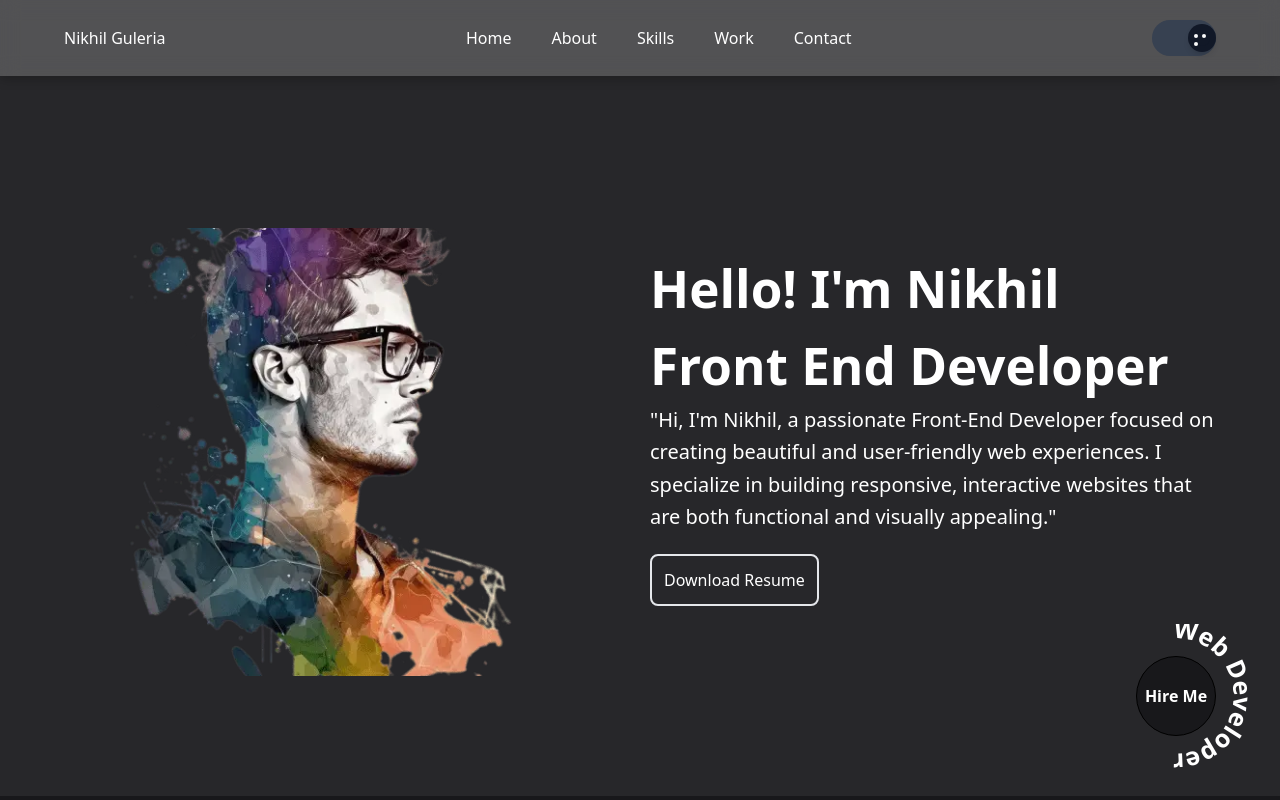
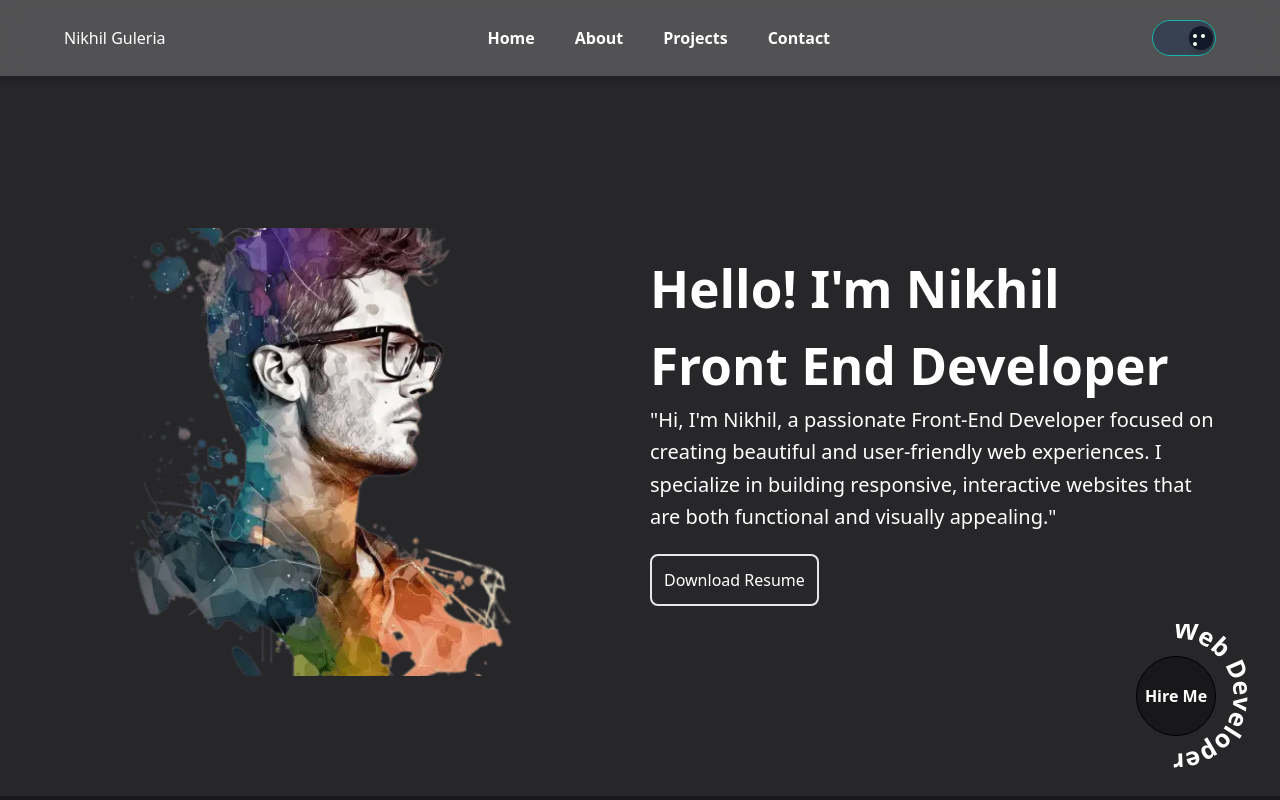
Before and after one commit to Nikhilguleria98/Portfolio, a React (Vite) app: page / in a window 1280 px wide. Shown: the top 800 px of the page. Built offline with nearby package versions, Linux system fonts and the light colour scheme.

Commit message:
added download resume functionality

```diff
--- a/index.html
+++ b/index.html
@@ -4,8 +4,10 @@
     <meta charset="UTF-8" />
     <meta name="viewport" content="width=device-width, initial-scale=1.0" />
     <title>Portfolio</title>
+
+
   </head>
-  <body class="">
+  <body class="font-sans">
     <div id="root"></div>
     <script type="module" src="/src/main.jsx"></script>
   </body>
--- a/src/components/About/About.jsx
+++ b/src/components/About/About.jsx
@@ -3,7 +3,7 @@ import { motion } from 'framer-motion'; // Importing Framer Motion
 import Skills from '../Skill/Skill';
 import AcademicSection from '../Academic section/Academic';
 
-function AboutUs() {
+function About() {
   return (
    <>
 
@@ -86,4 +86,4 @@ function AboutUs() {
   );
 }
 
-export default AboutUs;
+export default About;
--- a/src/components/Header/Header.jsx
+++ b/src/components/Header/Header.jsx
@@ -40,20 +40,17 @@ function Navbar() {
         <div className="flex justify-between px-4 md:px-16 py-5 items-center  text-black dark:text-white ">
           <div>Nikhil Guleria</div>
           <div>
-            <ul className="hidden md:flex gap-10">
-              <li className="hover:text-gray-300 transition-colors">
+            <ul className="hidden md:flex gap-10 font-semibold">
+              <li className="hover:text-teal-500 duration-300  transition-colors">
                 <a href="#home">Home</a>
               </li>
-              <li className="hover:text-gray-300 transition-colors">
+              <li className="hover:text-teal-500 duration-300 transition-colors">
                 <a href="#about">About</a>
               </li>
-              <li className="hover:text-gray-300 transition-colors">
-                <a href="#skills">Skills</a>
+              <li className="hover:text-teal-500 duration-300 transition-colors">
+                <a href="#projects">Projects</a>
               </li>
-              <li className="hover:text-gray-300 transition-colors">
-                <a href="#projects">Work</a>
-              </li>
-              <li className="hover:text-gray-300 transition-colors">
+              <li className="hover:text-teal-500 duration-300 transition-colors">
                 <a href="#contact">Contact</a>
               </li>
             </ul>
@@ -61,12 +58,12 @@ function Navbar() {
 
           <button
             onClick={toggleTheme}
-            className="relative w-16 h-9  bg-gray-300 dark:bg-gray-700 rounded-full flex items-center transition-all duration-300"
+            className="relative w-16 h-9 border border-teal-500  bg-gray-300 dark:bg-gray-700 rounded-full flex items-center transition-all duration-300"
             aria-label="Toggle theme"
           >
             {/* Slider Circle */}
             <motion.div
-              className="absolute w-7 h-7 bg-yellow-400 dark:bg-gray-900 rounded-full shadow-md transform"
+              className="absolute w-6 h-6 bg-yellow-400 dark:bg-gray-900 rounded-full shadow-md transform"
               layout
               initial={false}
               animate={{ x: theme === "light" ? 4 : 36 }}
@@ -155,7 +152,7 @@ function Navbar() {
       <AnimatePresence>
         {isMenuOpen && (
           <motion.nav
-            className=" text-black dark:  text-lg p-4 px-10 flex md:hidden flex-col w-2/3 h-1/2 fixed justify-center items-center"
+            className="bg-gray-800 text-black p-4 px-10 flex md:hidden flex-col w-2/3 h-1/2 fixed justify-center items-center"
             initial={{ clipPath: "circle(0% at 100% 0%)" }}
             animate={{ clipPath: "circle(150% at 100% 0%)" }}
             exit={{ clipPath: "circle(0% at 100% 0%)" }}
@@ -166,8 +163,8 @@ function Navbar() {
               transform: "translate(-50%, -50%)", // Center the menu in the viewport
               zIndex: 60,
               backdropFilter: "blur(10px)", // Adds the glass effect
-              backgroundColor: "rgba(255, 255, 255, 0.5)", // Transparent glass background
-              boxShadow: "0px 4px 10px rgba(0, 0, 0, 0.6)", // Soft shadow for depth
+              backgroundColor: "rgba(255, 255, 255, 0.7)", // Transparent glass background
+              boxShadow: "0px 4px 10px rgba(0, 0, 0, 0.2)", // Soft shadow for depth
               overflowX: "hidden", // Prevent horizontal scroll behind the navbar
             }}
           >
@@ -178,11 +175,11 @@ function Navbar() {
               animate="open"
               exit="closed"
             >
-              {["Home", "About","Skills", "Work", "Contact"].map((item, index) => (
+              {["Home", "About", "Projects", "Contact"].map((item, index) => (
                 <motion.li
                   key={index}
                   variants={menuItemVariants}
-                  className="hover:text-gray-400"
+                  className="hover:text-teal-500 duration-300"
                 >
                   <a href={`#${item.toLowerCase()}`} onClick={() => setIsMenuOpen(false)}>{item}</a>
                 </motion.li>
--- a/src/components/Hero Section/Hero.jsx
+++ b/src/components/Hero Section/Hero.jsx
@@ -4,7 +4,7 @@ import "../../index.css";
 import { useTheme } from "../../ThemeContext";
 
 
-const Hero = ({ isImageRounded = false, isHover = true }) => {
+const Home = ({ isImageRounded = false, isHover = true }) => {
   const [mousePosition, setMousePosition] = useState({ x: 0, y: 0 });
   const { theme } = useTheme();
   const handleMouseMove = (e) => {
@@ -119,11 +119,11 @@ const Hero = ({ isImageRounded = false, isHover = true }) => {
 
       <motion.div className="flex justify-center md:justify-start mt-5 gap-4" variants={itemVariant}>
   <button className="relative md:hidden block p-3 border-2 rounded-lg overflow-hidden group">
-    <span className="relative z-10  group-hover:text-black transition duration-300 text-black dark:text-white">Hire me</span>
+    <a href="#contact" className="relative z-10  group-hover:text-black transition duration-300 text-black dark:text-white">Hire me</a>
     <span className="absolute inset-0 bg-teal-400 scale-0 group-hover:scale-125 rounded-full transition-transform duration-500 ease-out "></span>
   </button>
   <button className="relative p-3 border-2 rounded-lg overflow-hidden group">
-    <span className="relative z-10  group-hover:text-black transition duration-300 text-black dark:text-white  ">Download Resume</span>
+    <a href="/Nikhil's Resume.pdf" download={"Nikhil's Resume.pdf"} className="relative z-10  group-hover:text-black transition duration-300 text-black dark:text-white  ">Download Resume</a>
     <span className="absolute inset-0 bg-teal-400 scale-0 group-hover:scale-125 rounded-full transition-transform duration-500 ease-out"></span>
   </button>
 </motion.div>
@@ -155,13 +155,13 @@ const Hero = ({ isImageRounded = false, isHover = true }) => {
       <div className="absolute bottom-8 right-8 md:fixed z-50">
       <div className="h-36 w-36 hidden md:flex justify-center items-center rounded-full relative">
         <div
-          className={`h-20 w-20 border border-black rounded-full flex justify-center items-center font-bold hover:bg-black hover:text-white cursor-pointer duration-200 ${
+          className={`h-20 w-20 border border-black rounded-full flex justify-center items-center font-bold hover:bg-black hover:dark:bg-white hover:text-white hover:dark:text-black cursor-pointer duration-200 ${
             theme === "light"
               ? "text-black bg-zinc-100" // Light mode styles
               : "text-white bg-zinc-900" // Dark mode styles
           }`}
         >
-          Hire Me
+         <a href="#contact"> Hire Me</a>
         </div>
         <svg
           className="absolute w-full h-full animate-spin-slow cursor-pointer pointer-events-none"
@@ -194,4 +194,4 @@ const Hero = ({ isImageRounded = false, isHover = true }) => {
   );
 };
 
-export default Hero;
+export default Home;
--- a/src/components/Projects/Projects.jsx
+++ b/src/components/Projects/Projects.jsx
@@ -106,9 +106,9 @@ const Projects = () => {
 
   return (
     <>
-      <section id="projects" ref={ref}>
+      <section id="work" ref={ref} className="">
         <motion.div
-          className="min-h-screen w-full flex flex-col items-center text-black dark:text-white bg-teal-50 dark:bg-zinc-800"
+          className="min-h-screen w-full flex flex-col items-center text-black dark:text-white bg-teal-50 dark:bg-zinc-800 pt-10"
           variants={containerVariants}
           initial="hidden"
           animate={controls} // Controlled by useAnimation
--- a/src/components/Skill/Skill.jsx
+++ b/src/components/Skill/Skill.jsx
@@ -24,7 +24,7 @@ const Skills = () => {
     <motion.section
     id="skills"
       className=" bg-zinc-100 dark:bg-zinc-800 py-20"
-      initial={{ opacity: 0 }}
+      initial={{ opacity: 1 }}
       animate={{ opacity: 1 }}
       transition={{ duration: 1.5 }}
     >
@@ -32,7 +32,7 @@ const Skills = () => {
         <h2 className="text-[6vh] sm:text-[8vh] md:text-[4vw]l font-bold mb-8 dark:text-white text-black">My Skills</h2>
         <motion.div
           className="grid grid-cols-1 sm:grid-cols-2 md:grid-cols-3 xl:grid-cols-4 gap-8 p-5"
-          initial={{ opacity: 0 }}
+          initial={{ opacity: 1 }}
           animate={{ opacity: 1 }}
           transition={{ duration: 1.5, delay: 0.3 }}
         >
```
Also changed, not shown: src/index.css (line endings or trailing spaces), 1 other file (tests, documents, lock files or other folders).
